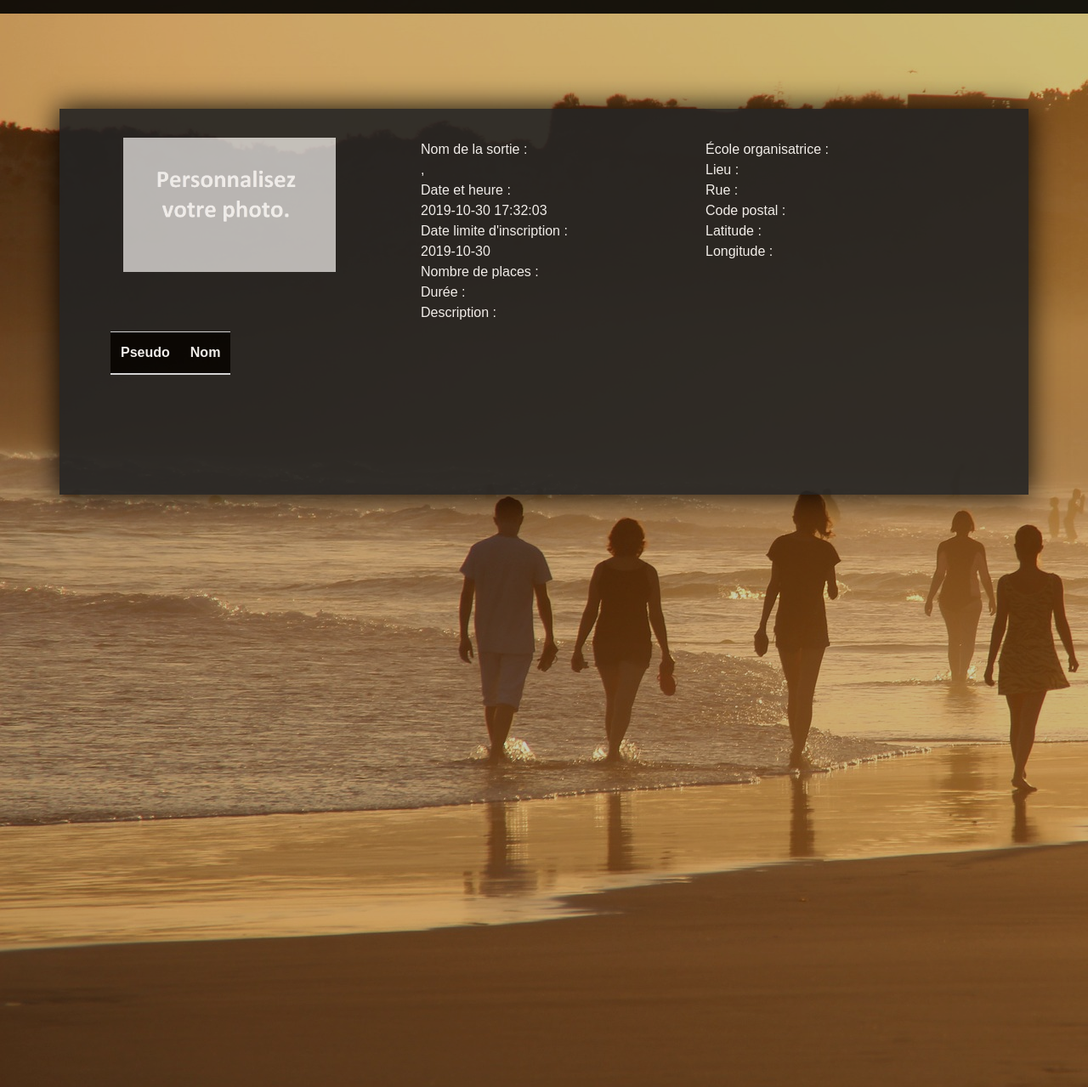
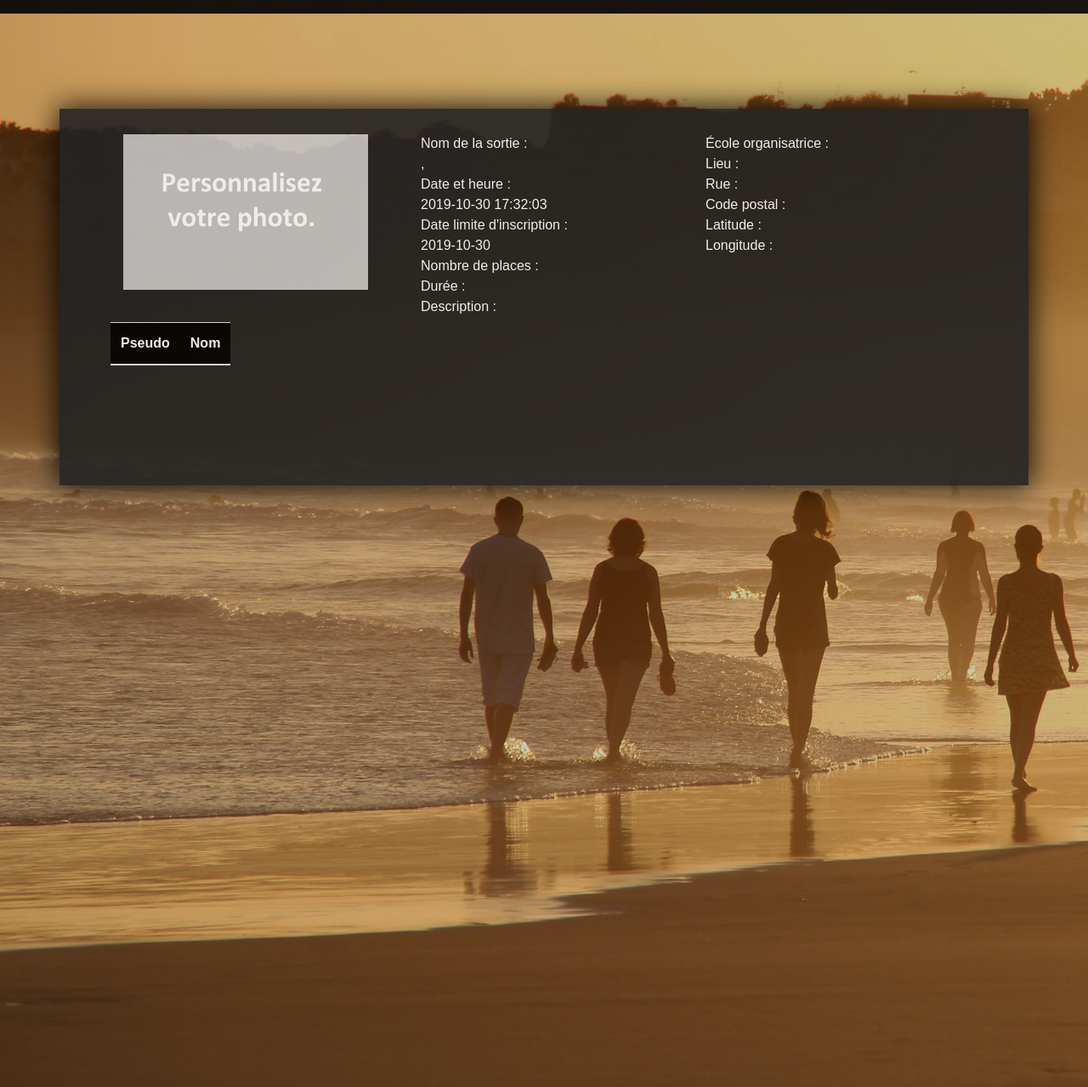
Before and after one commit to Claraafc/sortir, a Symfony app: template templates/affichage_sortie/detail.html.twig in a window 1280 px wide. Shown: the top 1279 px of the page at 85% size. Run offline with Twig, Linux system fonts and the light colour scheme; the template is opened without the code that fills it, so the values that code supplies are empty; some libraries are stand-ins or nearby versions.

Commit message:
Commit evolution du css, accueil done part3

```diff
--- a/public/styles/style.css
+++ b/public/styles/style.css
@@ -186,19 +214,42 @@ div.categoryName, li {
     list-style: none;
 }
 
-.div-table-accueil th{
+.div-container-detail {
+    margin-top: 0.4em
+}
+
+.div-container-detail-child {
+    padding-right: 1em;
+}
+
+.div-btn-detail-sortie{
+    padding-top: 7em;
+    justify-content: center;
+    display: inline-block;
+    text-align: justify;
+}
+.div-table-accueil th {
     position: sticky;
     z-index: 3;
-    top:0;
-    filter:opacity(100%);
+    top: 0;
+    filter: opacity(100%);
 }
 
 footer {
     justify-content: center;
 }
 
-.form-accueil{
+.form-accueil {
     margin-left: 2em;
+}
+
+.image-detail-sortie, .image-detail-annule, .image-detail-default {
+    display: block;
+    width: auto;
+    height: auto;
+    max-width: 20em;
+    max-height: 20em;
+   padding-right: 2em;
 }
 
 .image-nav {
@@ -278,27 +331,37 @@ section h1 {
     column-span: all;
 }
 
-.table-accueil{
+.table-accueil {
     width: 100%;
     height: 20em;
-    display:block;
+    display: block;
     overflow: scroll;
     border-collapse: separate;
     border-spacing: 0;
 }
 
-tbody{
+tbody {
     height: 10em;
     overflow-x: hidden;
     overflow-y: scroll;
     z-index: 2;
 }
+
 td {
     padding: 0.6em;
 }
-th{
+
+.table-detail-sortie {
+    width: auto;
+    height: 10em;
+    display: block;
+    overflow: scroll;
+}
+
+th {
     background-color: black;
 }
+
 /*thead{
     position: fixed;
     top: 0;
--- a/src/Form/SortieType.php
+++ b/src/Form/SortieType.php
@@ -72,6 +72,7 @@ class SortieType extends AbstractType
             ->add('lieu', null, [
                 'choice_label' => 'nom',
                 'placeholder' => 'Choissisez un lieu',
+
                'constraints' => [
                     new NotNull([
                         'message' => 'Veuillez renseigner un lieu'
--- a/templates/affichage_sortie/detail.html.twig
+++ b/templates/affichage_sortie/detail.html.twig
@@ -2,30 +2,27 @@
 
 {% block body %}
     <div class="container">
-        <div class="row col-lg-12 offset-md-0" style="margin-top: 10px">
-            <div class="col-md-4 offset-md-0" style="padding-right: 100px">
+        <div class="row col-lg-12 offset-md-0 div-container-detail" >
+            <div class="col-md-4 offset-md-0 div-container-detail-child" >
                 <hgroup>
                     <h1>{{ sortie.name }} </h1>
                     {% if sortie.etat.libelle == 'annulee' %}
-                        <div class="col"><img src="{{ asset('photos/annule.jpg') }}"
-                                              style="display:block; width: auto; height: auto; max-width: 250px; max-height: 250px">
+                        <div class="col"><img class="image-detail-sortie" src="{{ asset('photos/annule.jpg') }}">
                         </div>
                     {% elseif sortie.urlPhoto %}
-                        <div class="col"><img src="{{ app.request.basepath }}/asset/images/{{ sortie.urlPhoto }}"
-                                              style="display:block; width: auto; height: auto; max-width: 250px; max-height: 250px">
+                        <div class="col"><img class="image-detail-annule" src="{{ app.request.basepath }}/asset/images/{{ sortie.urlPhoto }}">
                         </div>
 
                     {% else %}
-                        <div class="col"><img src="{{ asset('photos/photoDefaut.png') }}"
-                                              style="display:block; width: auto; height: auto; max-width: 250px; max-height: 250px">
+                        <div class="col"><img class="image-detail-default" src="{{ asset('photos/photoDefaut.png') }}">
                         </div>
                     {% endif %}
                 </hgroup>
             </div>
 
 
-            <div class=" row col-md-8 offset-md-0" style="margin-top: 10px">
-                <div class="col-md-6 offset-md-0" style="padding-right: 100px">
+            <div class=" row col-md-8 offset-md-0 div-container-detail" >
+                <div class="col-md-6 offset-md-0 div-container-detail-child">
                     <div class="detail-intitule">Nom de la sortie :</div>
                     <div class="detail-meta">{{ sortie.name }}, {{ sortie.etat }}</div>
                     <div class="detail-intitule">Date et heure :</div>
@@ -43,7 +40,7 @@
                         <div class="detail-meta">{{ sortie.motifAnnulation }}</div>
                     {% endif %}
                 </div>
-                <div class="col-md-6 offset-md-0" style="padding-right: 100px">
+                <div class="col-md-6 offset-md-0 div-container-detail-child" >
                     <div class="detail-intitule">École organisatrice :</div>
                     <div class="detail-meta">{{ sortie.organisateur.site.name }}</div>
                     <div class="detail-intitule">Lieu :</div>
@@ -60,9 +57,9 @@
 
             </div>
         </div>
-        <div class="row col-md-12 offset-md-0" style="margin-top: 10px;">
+        <div class="row col-md-12 offset-md-0 div-container-detail" >
             <div class=" col-md-4 offset-md-0">
-                <table class="table table-striped" style="width:auto; height: 10em; display:block; overflow: scroll;">
+                <table class="table table-striped table-detail-sortie" >
                     <thead>
                     <tr>
                         <th scope="col">Pseudo</th>
@@ -79,7 +76,7 @@
                     {% endfor %}
                 </table>
             </div>
-            <div class="col-md-3 offset-md-3" style="padding-top: 7em">
+            <div class="col-md-3 offset-md-3 div-btn-detail-sortie" >
 
 
                 {% if sortie.etat.libelle == 'ouverte' or sortie.etat.libelle == 'cloturee' %}
@@ -91,11 +88,11 @@
                     {% endfor %}
                     {% if inscrit>0 %}
 
-                        <a href="{{ path('desistement',{'id' : sortie.id}) }}"><input class="btn btn-info" type="button"
+                        <a href="{{ path('desistement',{'id' : sortie.id}) }}"><input class="btn-desinscrire-sinscrire-detail-sortie btn-primary" type="button"
                                                                                       value="Se desinscrire"></a>
                     {% endif %}
                     {% if inscrit==0 and sortie.etat.libelle == 'ouverte' %}
-                        <a href="{{ path('inscription_sortie', {'id' : sortie.id}) }}"> <input class="btn btn-info"
+                        <a href="{{ path('inscription_sortie', {'id' : sortie.id}) }}"> <input class="btn-desinscrire-sinscrire-detail-sortie btn-desinscrire-sinscrire-detail-sortie-placement btn-primary"
                                                                                                type="button"
                                                                                                value="S'inscrire"></a>
 
@@ -103,21 +100,19 @@
 
                 {% endif %}
 
-
-
                 {% if ({'id': app.user.id} == { 'id': sortie.organisateur.id} or is_granted('ROLE_ADMIN')) and sortie.etat.libelle == 'cree' %}
-                    <a href="{{ path('sortie_update', {'id' : sortie.id}) }}"> <input class="btn btn-info" type="button"
+                    <a href="{{ path('sortie_update', {'id' : sortie.id}) }}"> <input class="btn-modifier-detail-sortie" type="button"
                                                                                       value="Modifier"></a>
 
                 {% endif %}
 
                 {% if ({'id' : app.user.id} == {'id': sortie.organisateur.id} or is_granted('ROLE_ADMIN')) and sortie.etat.libelle == 'ouverte' %}
-                    <a href="{{ path('annuler_sortie', {'id': sortie.id}) }}"> <input class="btn btn-info" type="button"
+                    <a href="{{ path('annuler_sortie', {'id': sortie.id}) }}"> <input class="btn-annuler-sortie btn-annuler-sortie-detail" type="button"
                                                                                       value="Annuler la Sortie"></a>
                 {% endif %}
 
                 {% if sortie.etat.libelle == 'annulee' %}
-                    <a href="{{ path('affichage_sortie') }}"> <input class="btn btn-outline-danger" type="button" value="Retour"></a>
+                    <a href="{{ path('affichage_sortie') }}"> <input class="btn-annuler-sortie btn-annuler-sortie-detail" type="button" value="Retour"></a>
                 {% endif %}
 
             </div>
--- a/templates/base.html.twig
+++ b/templates/base.html.twig
@@ -6,6 +6,7 @@
     {% block stylesheets %}
         <link rel="stylesheet" type="text/css" href="{{ asset('bootstrap/css/bootstrap.min.css') }}">
         <link rel="stylesheet" type="text/css" href="{{ asset('styles/style.css') }}">
+
         <link href="https://fonts.googleapis.com/css?family=Roboto:400,700" rel="stylesheet">
         <link rel="icon" type="image/x-icon" href="{{ asset('images/favicon.ico') }}">
     {% endblock %}
@@ -102,6 +103,9 @@
             src="https://code.jquery.com/jquery-2.2.4.min.js"
             integrity="sha256-BbhdlvQf/xTY9gja0Dq3HiwQF8LaCRTXxZKRutelT44="
             crossorigin="anonymous"></script>
+    <script src="//cdnjs.cloudflare.com/ajax/libs/bootstrap-datepicker/1.6.0/js/bootstrap-datepicker.min.js"></script>
+
+
 
 {% endblock %}
 </div>
--- a/templates/lieu/lieuupdate.html.twig
+++ b/templates/lieu/lieuupdate.html.twig
@@ -15,7 +15,7 @@
 
         {{ form_widget(lieuForm) }}
         <button type="submit" class="btn btn-primary">Modifier</button>
-        {{ form_end(lieuForm) }}<br>
+        {{ form_end(lieuForm) }}
         <a href="{{ path('sortie_update', { 'id': sortieID}) }}" class="btn btn-outline-secondary">Retour</a>
     </main>
 {% endblock %}
--- a/templates/sortie_creation/sortieannuler.html.twig
+++ b/templates/sortie_creation/sortieannuler.html.twig
@@ -7,8 +7,8 @@
         {{ form_row(sortieForm.name) }}
         {{ form_row(sortieForm.motifAnnulation) }}
 
-        <button type="submit" name="enregistrer" class="btn btn-success" value="supprimer">Annuler sortie</button>
-        <a class="btn btn-outline-danger" href="{{ path('affichage_sortie') }}">Retour</a>
+        <input type="submit" name="enregistrer" class="btn-annuler-la-sortie-motif btn-primary" value="Annuler la sortie">
+        <a href="{{ path('affichage_sortie') }}"><input type="button" class="btn-retour-sortie-motif" value="Retour"></a>
 
         {{ form_end(sortieForm) }}
     </main>
```
Also changed, not shown: other parts of public/styles/style.css (+87 -57 lines), templates/lieu/lieucreation.html.twig (+4 -3 lines), templates/sortie_creation/sortieupdate.html.twig (+4 -4 lines).
